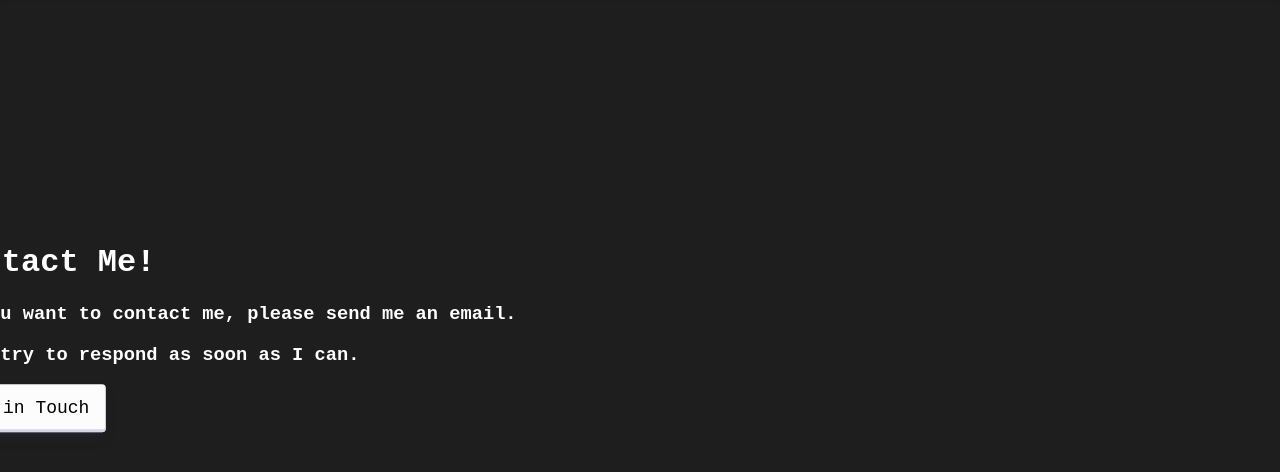
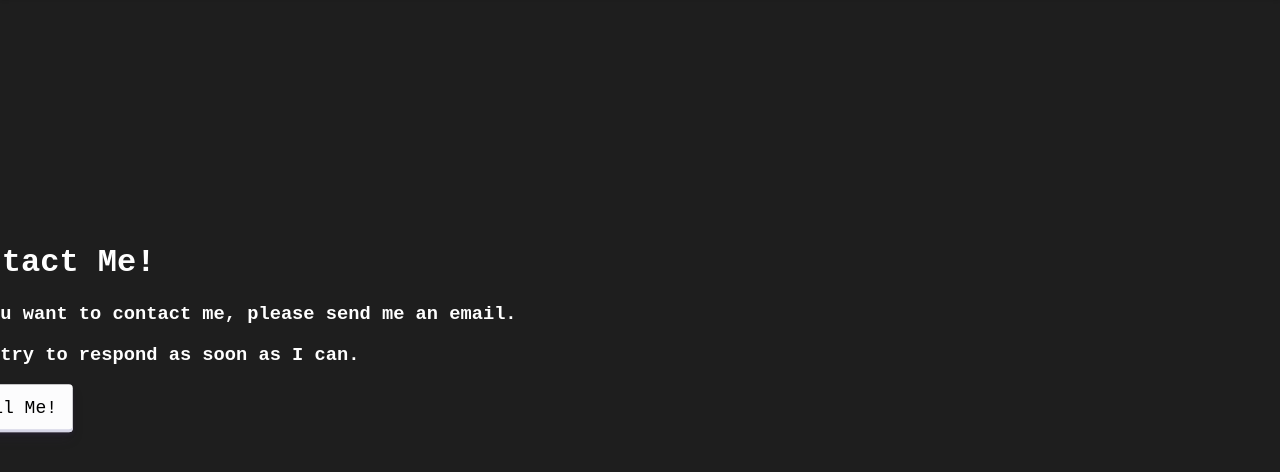
Before and after one commit to benjaminxiaa/website, a website: page public/contact.html in a window 1280 px wide. Shown: the part 72-544 px from the top of the page. Drawn offline with Linux system fonts and the light colour scheme; some packages are replaced by stand-ins of ours; a web font is replaced by a local one.

Commit message:
small changes

```diff
--- a/public/contact.html
+++ b/public/contact.html
@@ -26,7 +26,7 @@
         <h1>Contact Me!</h1>
         <h3>If you want to contact me, please send me an email. </h3>
         <h3>I'll try to respond as soon as I can.</h3>
-        <button class="button-30" role="button"><a target="_blank" style="color: black; text-decoration: none;" href="https://mail.google.com/mail/u/0/?fs=1&tf=cm&to=xiaa.benjamin@gmail.com">Get in Touch</a></button>
+        <button class="button-30" role="button"><a target="_blank" style="color: black; text-decoration: none;" href="https://mail.google.com/mail/u/0/?fs=1&tf=cm&to=xiaa.benjamin@gmail.com">Email Me!</a></button>
     </div>
 
     <script>
```
